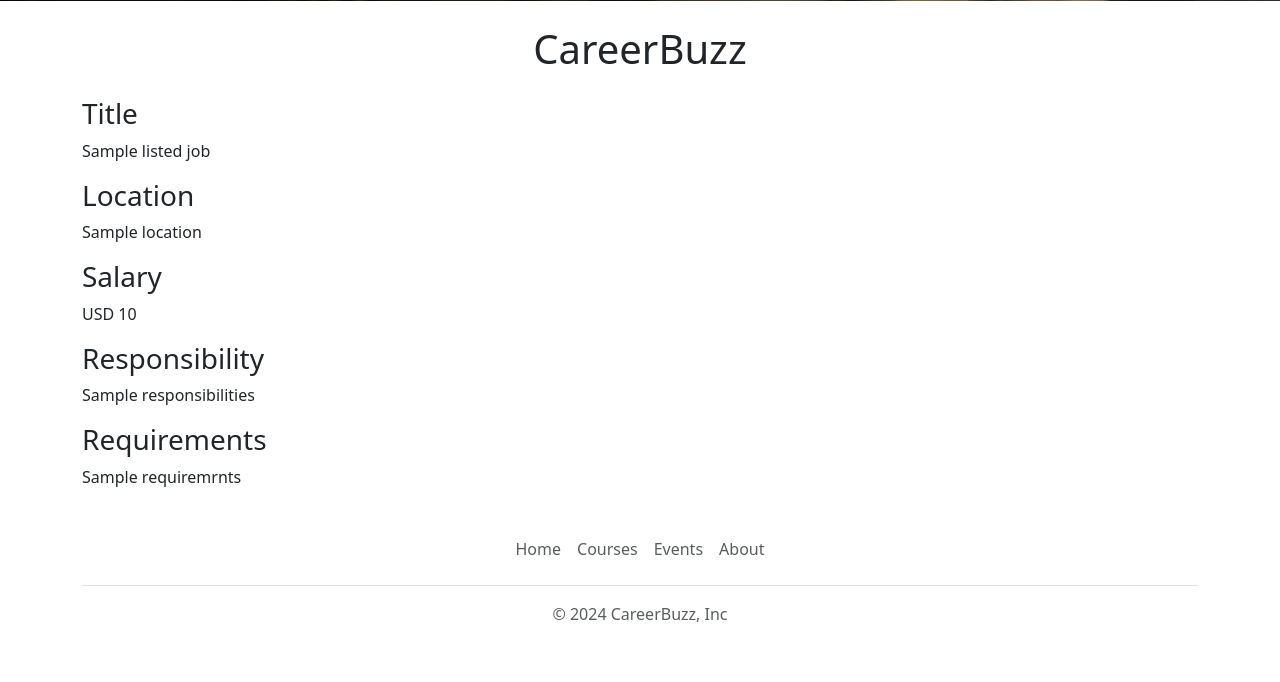
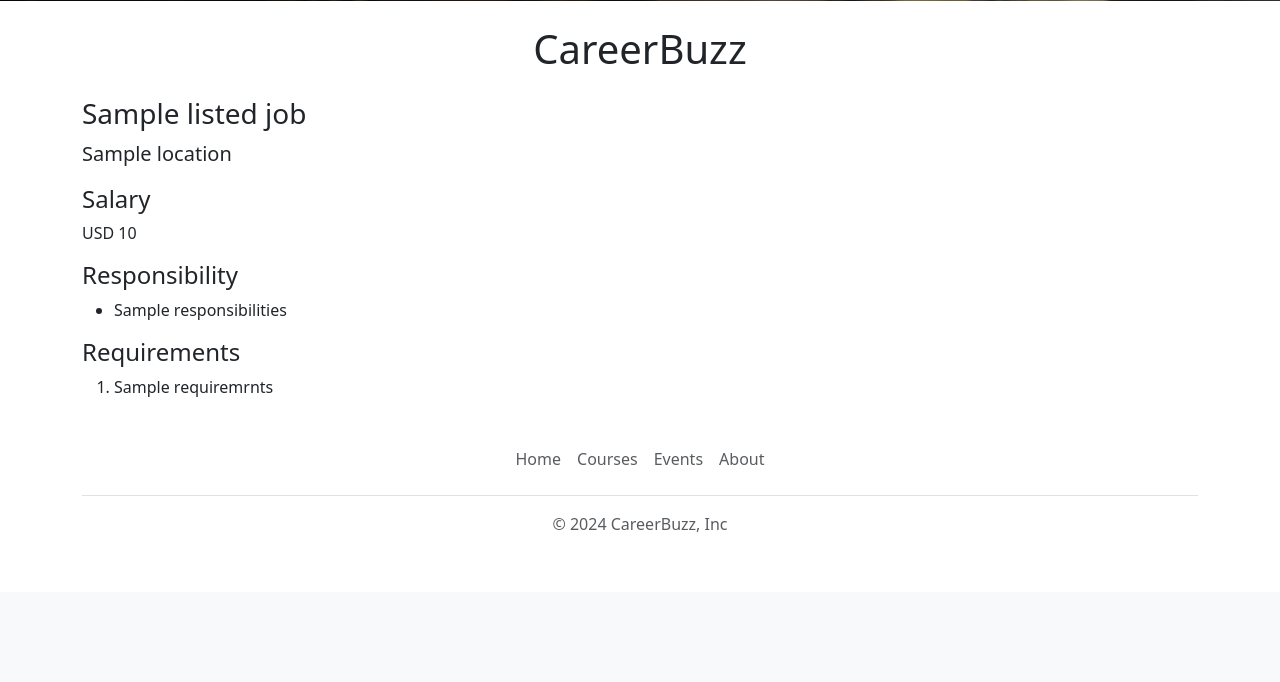
Before and after one commit to ejejosh/careerbuzz-webapp, a Flask app: template templates/jobpage.html in a window 1280 px wide. Shown: the part 515-1197 px from the top of the page. After the commit the page ends 1047 px from the top, so only its background shows below. Run offline with Flask 3, Linux system fonts and the light colour scheme; the template is opened without the code that fills it: most values are stand-ins (such as "Sample title", 1, 10 or a date in 2020); parts of the project's set-up code (start-up, migrations or seed data) failed here and were passed over; some libraries are stand-ins or nearby versions.

Commit message:
modified jobpage

```diff
--- a/templates/jobpage.html
+++ b/templates/jobpage.html
@@ -9,16 +9,22 @@
     {% include "banner.html" %}
     <div class="container">
         <h1 class="text-center mt-2 mb-4">CareerBuzz</h1>
-        <h3>Title</h3>
-        <p>{{ listed_job.title }}</p>
-        <h3>Location</h3>
-        <p>{{ listed_job.location }}</p>
-        <h3>Salary</h3>
+        <h3 class="mb-2">{{ listed_job.title }}</h3>
+        <p class="lead mt-0">{{ listed_job.location }}</p>
+        <h4>Salary</h4>
         <p>{{ listed_job.currency }} {{ listed_job.salary }}</p>
-        <h3>Responsibility</h3>
-        <p>{{ listed_job.responsibilities }}</p>
-        <h3>Requirements</h3>
-        <p>{{ listed_job.Requiremrnts }}</p>
+        <h4>Responsibility</h4>
+        <ul>
+            {% for line in listed_job.responsibilities.split("\n") %}
+                <li>{{ line }}</li>
+            {% endfor %}
+        </ul>
+        <h4>Requirements</h4>
+        <ol>
+            {% for line in listed_job.Requiremrnts.split("\n") %}
+            <li>{{ line }}</li>
+            {% endfor %}
+        </ol>
     </div>
 
     {% include "footer.html" %}
```
